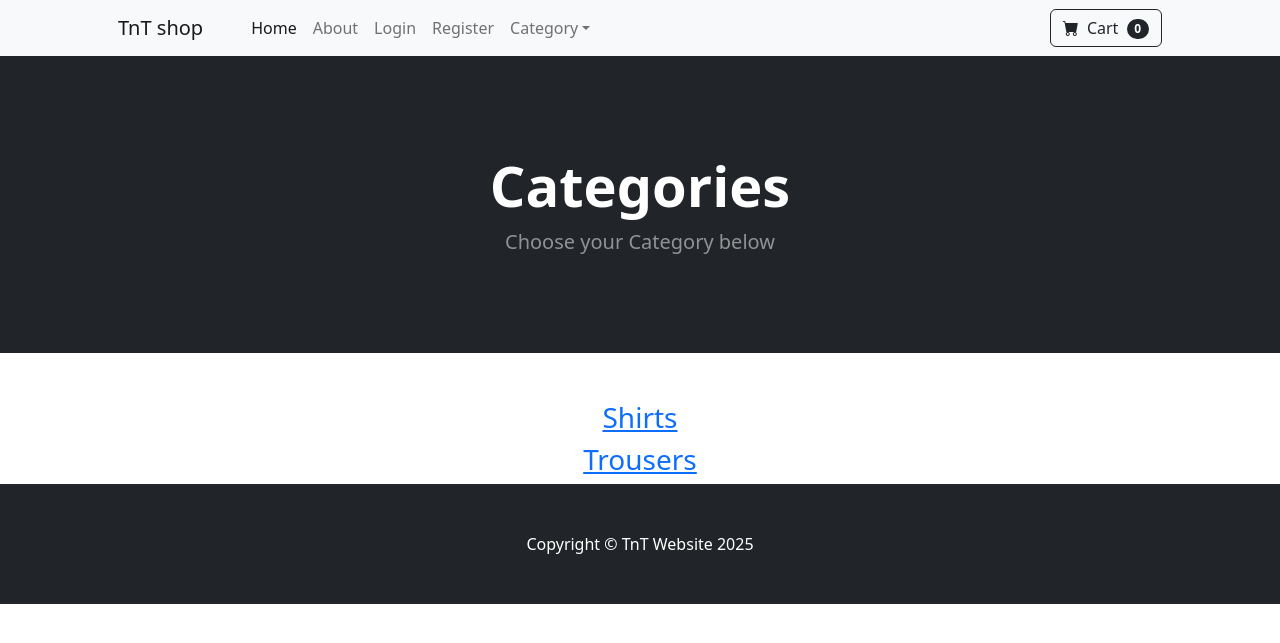
After one commit to TungNT126/EcomerceWebsite_Django, a Django app: page /category/_summary/ in a window 1280 px wide. The commit adds this page. Shown: the top 643 px of the page. Run offline with Django 4.2, Linux system fonts and the light colour scheme; data comes from the database, SQL or seed files in the repository; both versions use the stored data as it was after the commit; some libraries are stand-ins or nearby versions.

Commit message:
Update transition messages

```diff
--- a/cart/views.py
+++ b/cart/views.py
@@ -2,6 +2,7 @@ from django.shortcuts import render, get_object_or_404
 from .cart import Cart
 from store.models import Product
 from django.http import JsonResponse
+from django.contrib import messages
 
 def cart_summary(request):
     # Get the cart
@@ -32,6 +33,7 @@ def cart_add(request):
         # Return response
         # response = JsonResponse({'Product Name': product.name})
         response = JsonResponse({'qty': cart_quantity})
+        messages.success(request, ("Product added to Cart!"))
         return response
 
 def cart_delete(request):
@@ -43,6 +45,7 @@ def cart_delete(request):
         cart.delete(product=product_id)
 
         response = JsonResponse({'product':product_id})
+        messages.success(request, ("Delete successfully!"))
         return response
 
 def cart_update(request):
@@ -55,4 +58,5 @@ def cart_update(request):
         cart.update(product=product_id, quantity=product_qty)
 
         response = JsonResponse({'qty':product_qty})
+        messages.success(request,('Your cart have been updated!'))
         return response
--- /dev/null
+++ b/store/templates/category_summary.html
@@ -0,0 +1,26 @@
+{% extends 'base.html' %}
+{% block content %}
+<!-- Header-->
+<header class="bg-dark py-5">
+    <div class="container px-4 px-lg-5 my-5">
+        <div class="text-center text-white">
+            <h1 class="display-4 fw-bolder">Categories</h1>
+            <p class="lead fw-normal text-white-50 mb-0">Choose your Category below</p>
+        </div>
+    </div>
+</header>
+
+<div class="container">
+    <div class="row">
+        <center>
+            <div class="col-8">
+                <br/><br/>
+                {% for category in categories %}
+                    <h3><a href="{% url 'category' category %}">{{category}}</a></h3>
+                {% endfor %}
+            </div>
+        </center>
+    </div>
+</div>
+
+{% endblock %}
--- a/store/templates/navbar.html
+++ b/store/templates/navbar.html
@@ -19,10 +19,12 @@
                 <li class="nav-item dropdown">
                     <a class="nav-link dropdown-toggle" id="navbarDropdown" href="#" role="button" data-bs-toggle="dropdown" aria-expanded="false">Category</a>
                     <ul class="dropdown-menu" aria-labelledby="navbarDropdown">
-                        <li><a class="dropdown-item" href="{% url 'home' %}">All Products</a></li>
+                        <li><a class="dropdown-item" href="{% url 'category_summary' %}">All Products</a></li>
                         <li><hr class="dropdown-divider" /></li>
-                        <li><a class="dropdown-item" href="{% url 'category' 'Shirts' %}">Shirts</a></li>
-                        <li><a class="dropdown-item" href="{% url 'category' 'Trousers' %}">Trousers</a></li>
+                        <!-- It only shows up in the category page -->
+                        <li>{% for category in categories %}
+                            <a class="dropdown-item" href="{% url 'category' category %}">{{category}}</a>
+                            {% endfor %}
                     </ul>
                 </li>
             </ul>
--- a/store/templates/product.html
+++ b/store/templates/product.html
@@ -72,6 +72,7 @@
           success: function(json){
             //console.log(json)
             document.getElementById('cart_quantity').textContent = json.qty
+            location.reload();
           },
 
           error: function(xhr, errmsg, err){
--- a/store/urls.py
+++ b/store/urls.py
@@ -9,4 +9,5 @@ urlpatterns = [
     path('register/', views.register_user, name='register'),
     path('product/<int:pk>', views.product, name='product'),
     path('category/<str:foo>', views.category, name='category'),
+    path('category/_summary/', views.category_summary, name='category_summary'),
 ]
--- a/store/views.py
+++ b/store/views.py
@@ -6,6 +6,10 @@ from django.contrib.auth.models import User
 from django.contrib.auth.forms import UserCreationForm
 from .forms import SignUpForm
 from django import forms
+
+def category_summary(request):
+    categories = Category.objects.all()
+    return render(request, 'category_summary.html', {'categories':categories})
 
 
 def category(request, foo):
```
Also changed, not shown: db.sqlite3.
